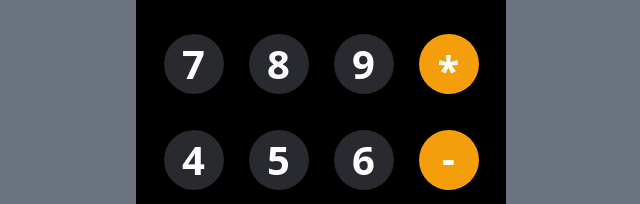
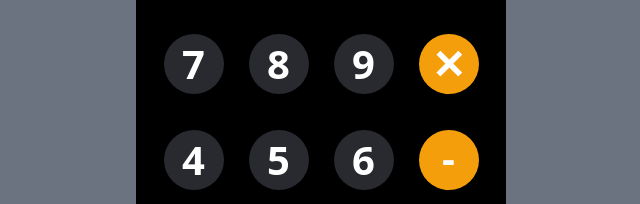
Before and after one commit to alinChiarEl/iphone_calculator, a plain HTML site: page index.html in a window 1280 px wide. Shown: the part 304-508 px from the top of the page, 319-959 px from the left. Drawn offline with nearby package versions, Linux system fonts and the light colour scheme.

Commit message:
multiply button center

```diff
--- a/calculator.css
+++ b/calculator.css
@@ -79,7 +79,6 @@
 }
 
 #multiply {
-  padding-top: 12px;
 }
 #subtract {
   padding-bottom: 4px;
```
Also changed, not shown: index.html (+1 -1 lines).
